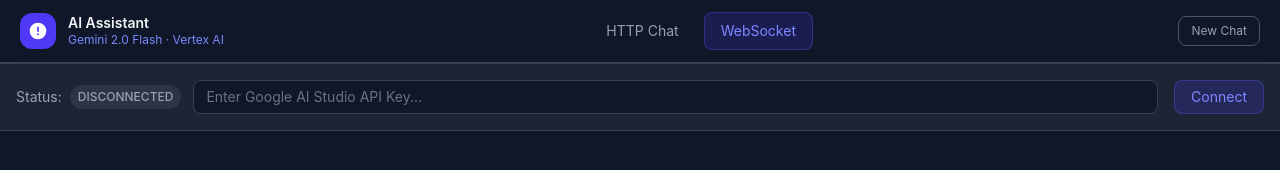
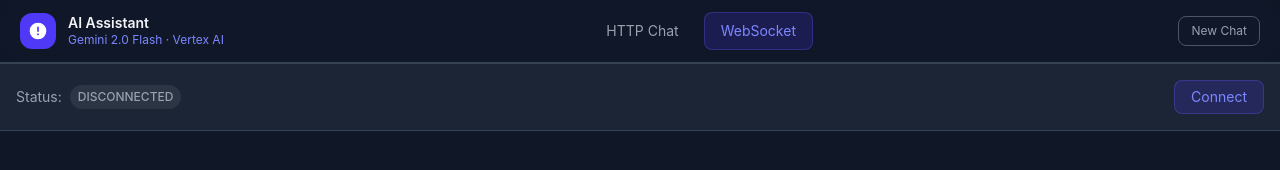
Before and after one commit to Elmanasah/agent_front, a React (Vite) app: page /socket in a window 1280 px wide. Shown: the top 170 px of the page. Built offline with nearby package versions, Linux system fonts and the light colour scheme.

Commit message:
the changes i almost forgot to push

```diff
--- a/src/components/WebsocketChat.jsx
+++ b/src/components/WebsocketChat.jsx
@@ -31,7 +31,6 @@ export default function WebsocketChat() {
     const [messages, setMessages] = useState([]);
     const [loading, setLoading] = useState(false);
     const [wsStatus, setWsStatus] = useState('disconnected');
-    const [token, setToken] = useState('');
     const [error, setError] = useState(null);
     const [isMuted, setIsMuted] = useState(true);
 
@@ -193,11 +192,6 @@ export default function WebsocketChat() {
 
 
     const connectWebSocket = () => {
-        if (!token) {
-            setError('Please provide an API Key to connect.');
-            return;
-        }
-
         setError(null);
         setWsStatus('connecting');
 
@@ -205,43 +199,36 @@ export default function WebsocketChat() {
         wsRef.current = ws;
 
         ws.onopen = () => {
-            // AI Studio WebSocket URL using the API Key
-            const serviceUrl = `wss://generativelanguage.googleapis.com/ws/google.ai.generativelanguage.v1alpha.GenerativeService.BidiGenerateContent?key=${token}`;
-
+            // Send empty message to trigger proxy connection to Vertex AI
+            // Our index.js proxy will intercept this and attach the full GCP model path
             ws.send(JSON.stringify({
-                bearer_token: token,
-                service_url: serviceUrl
+                setup: {
+                    model: "gemini-live-2.5-flash-native-audio",
+                    systemInstruction: {
+                        parts: [{ text: "You are a helpful AI assistant. Be concise." }]
+                    },
+                    generationConfig: {
+                        responseModalities: ["AUDIO"]
+                    }
+                }
             }));
             setWsStatus('authenticating');
+
+            // We must initialize audio on a user gesture.
+            // Since 'connect' is a user click, we init here.
+            initAudioPlayback();
         };
 
         ws.onmessage = (event) => {
             try {
                 const data = JSON.parse(event.data);
 
-                if (data.proxy_ready) {
+                if (data.setupComplete) {
                     setWsStatus('connected');
                     setMessages((prev) => [
                         ...prev,
-                        { role: 'agent', text: '[System]: Proxy connected and authenticated to Google AI Studio.' }
+                        { role: 'agent', text: '[System]: Connected to Vertex AI Live Agent.' }
                     ]);
-
-                    // Send the Gemini Realtime setup message
-                    wsRef.current.send(JSON.stringify({
-                        setup: {
-                            model: "models/gemini-2.5-flash-native-audio-latest",
-                            systemInstruction: {
-                                parts: [{ text: "You are a helpful AI assistant. Be concise." }]
-                            },
-                            generationConfig: {
-                                responseModalities: ["AUDIO"]
-                            }
-                        }
-                    }));
-
-                    // We must initialize audio on a user gesture.
-                    // Since 'connect' is a user click, we init here.
-                    initAudioPlayback();
                     return;
                 }
 
@@ -352,15 +339,6 @@ export default function WebsocketChat() {
                         </span>
                     </div>
 
-                    {(wsStatus === 'disconnected' || wsStatus === 'error') && (
-                        <input
-                            type="text"
-                            placeholder="Enter Google AI Studio API Key..."
-                            value={token}
-                            onChange={(e) => setToken(e.target.value)}
-                            className="px-3 py-1.5 bg-gray-900 border border-gray-700 rounded-lg text-sm flex-1 text-gray-100 placeholder-gray-500 focus:outline-none focus:border-indigo-500"
-                        />
-                    )}
                 </div>
 
                 <div className="ml-4 flex gap-2">
```
